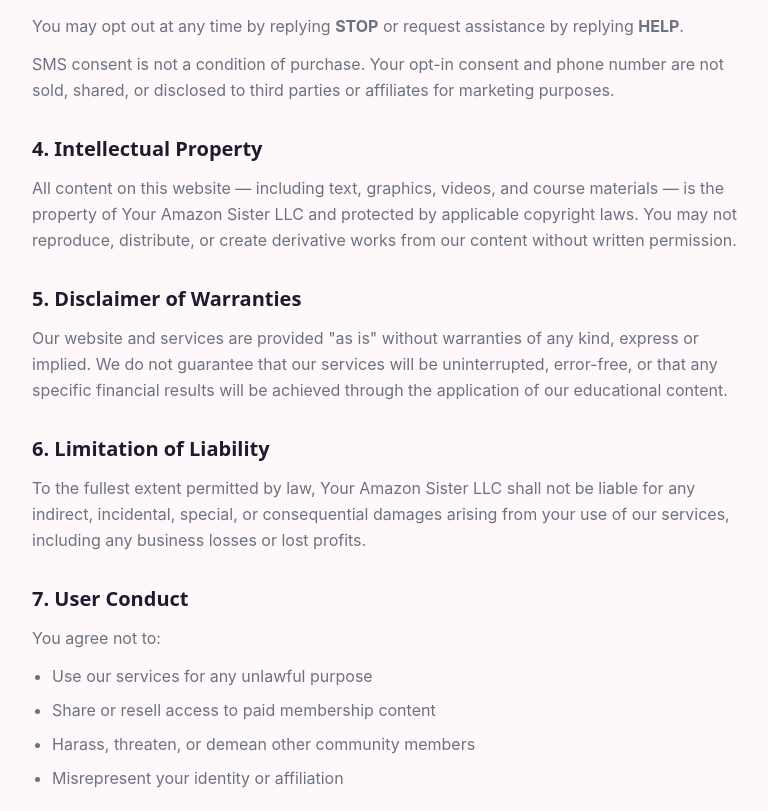
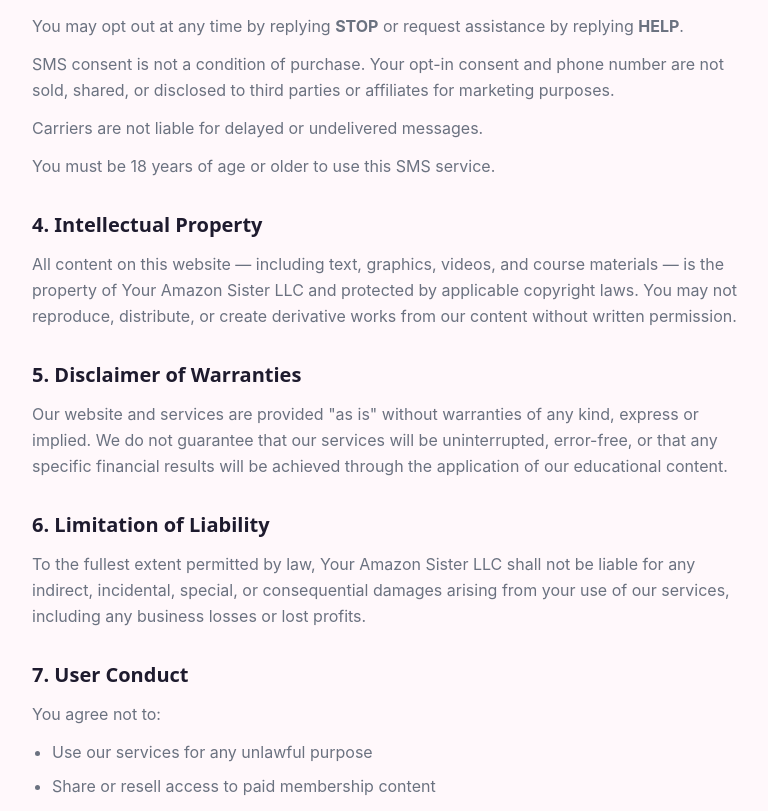
Before and after one commit to AsianNoodles-creator/your-amazon-sister, a Next.js app: page /terms in a window 1280 px wide. Shown: the part 1065-1876 px from the top of the page, without its empty margins (248-1016 px from the left). Built offline with nearby package versions, Linux system fonts and the light colour scheme.

Commit message:
fix: add carrier liability and age requirement to TOS SMS section

```diff
--- a/src/app/terms/page.tsx
+++ b/src/app/terms/page.tsx
@@ -72,9 +72,15 @@
               You may opt out at any time by replying <strong>STOP</strong> or request assistance by
               replying <strong>HELP</strong>.
             </p>
-            <p>
+            <p className="mb-3">
               SMS consent is not a condition of purchase. Your opt-in consent and phone number are not sold,
               shared, or disclosed to third parties or affiliates for marketing purposes.
+            </p>
+            <p className="mb-3">
+              Carriers are not liable for delayed or undelivered messages.
+            </p>
+            <p>
+              You must be 18 years of age or older to use this SMS service.
             </p>
           </div>
 
```
